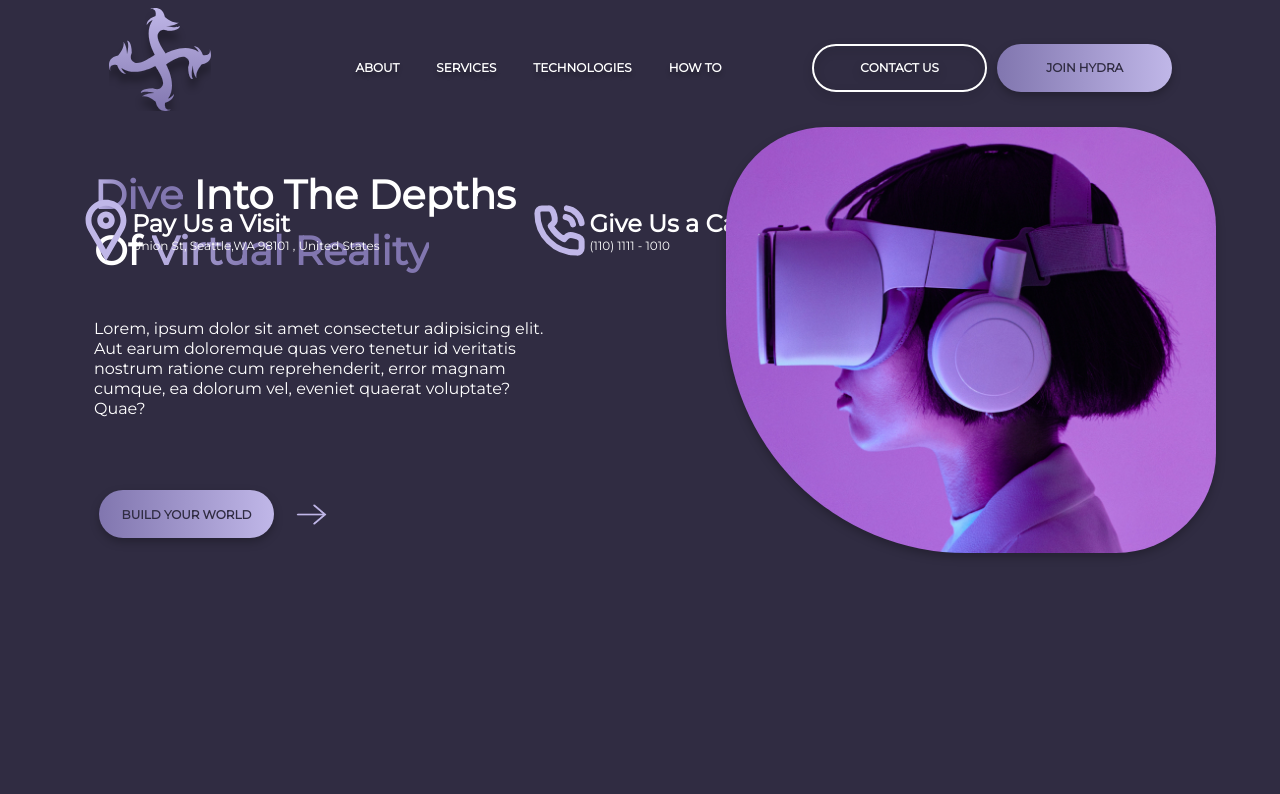
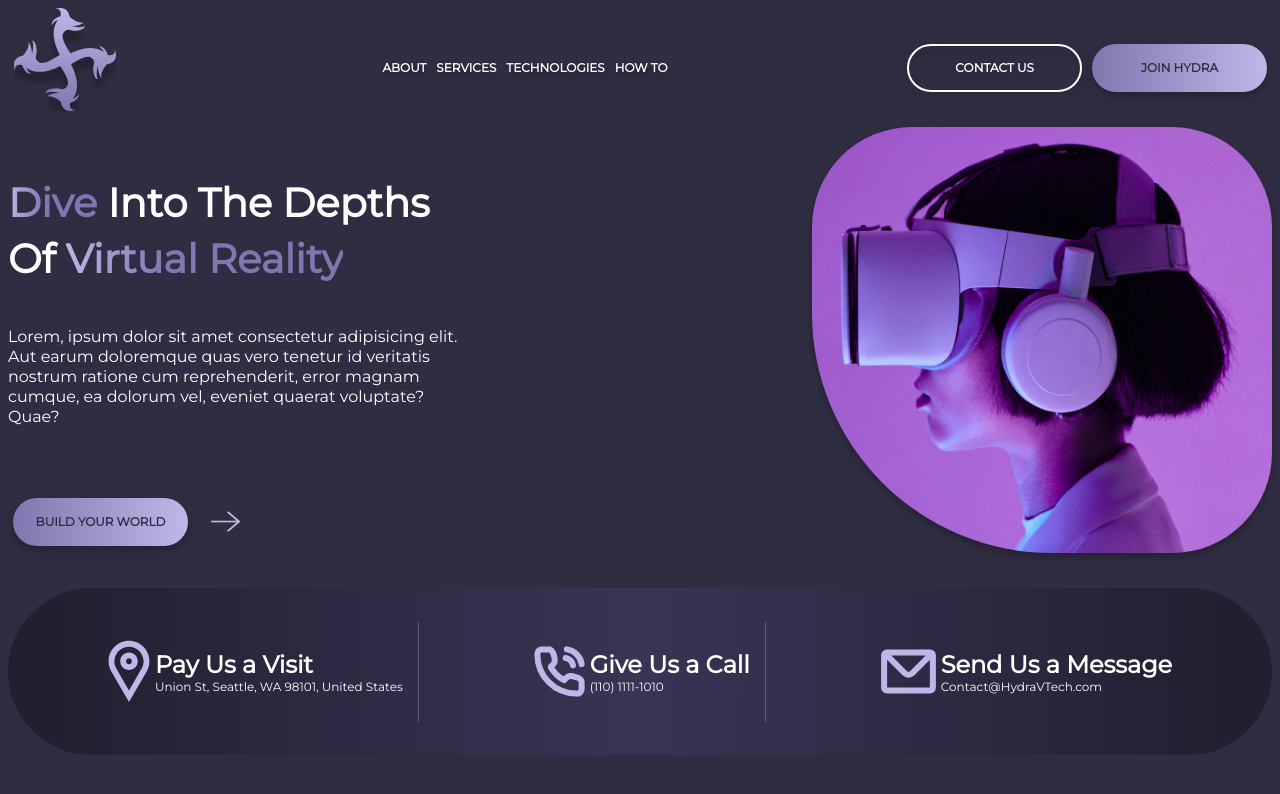
Before and after one commit to vardanyanmary/hydra-landing-page, a React (Create React App) app: page / in a window 1280 px wide. Shown: the top 794 px of the page. Built offline with nearby package versions, Linux system fonts and the light colour scheme; some icons are missing.

Commit message:
Header , Main , constants , variables

```diff
--- a/src/components/Header/Header.module.scss
+++ b/src/components/Header/Header.module.scss
@@ -1,6 +1,5 @@
 .Header {
-    width: 85%;
-    margin: 10px;
+    max-width: 1272px;
     display: flex;
     justify-content: space-between;
     align-items: center;
@@ -14,7 +13,6 @@
     align-items: center;
 }
 
-/* Media query for iPad devices */
 @media (min-width: 481px) and (max-width: 1024px) {
     .icons {
         flex-direction: column;
--- a/src/components/Main/Main.module.scss
+++ b/src/components/Main/Main.module.scss
@@ -1,18 +1,20 @@
-.Main {
+.main {
     font-family: var(--font-family-main);
+    max-width: 1272px;
+    margin: 0 auto;
 }
 
 .article {
-    min-width: 1024px;
+    width: 100%;
     display: flex;
-    justify-content: space-around;
+    justify-content: space-between;
     align-items: center;
     flex-direction: row;
     font-family: 'Montserrat';
 }
 
 .img {
-    width: 490px;
+    width: 100%;
     height: 426px;
     filter: var(--drop-shadow);
     border-radius: var(--border-radius);
@@ -25,7 +27,6 @@
 
 .sections {
     width: 460px;
-    height: 72px;
     font-style: normal;
     font-weight: var(--font-weight-s);
     font-size: var(--font-size-l);
@@ -60,13 +61,24 @@
 }
 
 .PGC {
+    height: 167px;
     display: flex;
-    justify-content: space-around;
+    justify-content: space-evenly;
+    margin-top: 30px;
+    background: var(--bg-radial-gradient);
+    box-shadow: var(--bg-shadow);
+    border-radius: 90px;
+}
+
+.lines {
+    width: 1px;
+    background-color: rgba(192, 183, 232, 0.33);
+    height: 100px;
+    margin: 15px;
 }
 
 .payGive {
     display: flex;
-    justify-content: flex-start;
     align-items: center;
 
     .Texts {
--- a/src/components/Main/Main.tsx
+++ b/src/components/Main/Main.tsx
@@ -3,33 +3,31 @@ import michelangelo from "../../shared/assets/pexels-michelangelo-buonarroti-872
 import rectangle from "../../shared/assets/Rectangle 4.svg";
 import Button from "../../shared/ui/Button/Button";
 import arrow from "../../shared/assets/arrow-small-right.png";
-import location from "../../shared/assets/Combined-Shape.svg";
-import shape from "../../shared/assets/shape.svg";
-import shape1 from "../../shared/assets/shape1.svg";
+import { contactData } from "../../shared/constants/contactData";
 
 const Main = () => {
   return (
-    <main className={cls.Main}>
+    <main className={cls.main}>
       <article className={cls.article}>
         <section className={cls.sections}>
-          <div>
           <p className={cls.dive}>
             <span className={cls.span}> Dive </span> Into The Depths Of{" "}
             <span className={cls.span}> Virtual Reality </span>
           </p>
           <p>
-              Lorem, ipsum dolor sit amet consectetur adipisicing elit. Aut
-              earum doloremque quas vero tenetur id veritatis nostrum ratione
-              cum reprehenderit, error magnam cumque, ea dolorum vel, eveniet
-              quaerat voluptate? Quae?
+            Lorem, ipsum dolor sit amet consectetur adipisicing elit. Aut earum
+            doloremque quas vero tenetur id veritatis nostrum ratione cum
+            reprehenderit, error magnam cumque, ea dolorum vel, eveniet quaerat
+            voluptate? Quae?
           </p>
-          </div>
+
           <div className={cls.btnArr}>
             <Button state="Primary" type="button">
               BUILD YOUR WORLD
             </Button>
             <img src={arrow} alt="img" className={cls.arrow} />
           </div>
+
         </section>
 
         <section className={cls.sections}>
@@ -39,33 +37,16 @@ const Main = () => {
       </article>
 
       <article className={cls.PGC}>
-        <section className={cls.payGive}>
-          <img src={location} alt="locate" />
+        {contactData.map((data, index) => (
+          <section className={cls.payGive} key={index}>
+            <img src={data.icon} alt="locate" />
             <div className={cls.Texts}>
-            <p className={cls.TextsP1}>Pay Us a Visit</p>
-            <p className={cls.TextsP2}>
-              Union St, Seattle,WA 98101 , United States
-            </p>
+              <p className={cls.TextsP1}>{data.title}</p>
+              <p className={cls.TextsP2}>{data.description}</p>
             </div>
+            {index !== contactData.length - 1 && <div className={cls.lines}></div>}
           </section>
-        <section className={cls.payGive}>
-          <img src={shape} alt="locate" />
-          <div className={cls.Texts}>
-            <p className={cls.TextsP1}>Give Us a Call</p>
-            <p className={cls.TextsP2}>
-              (110) 1111 - 1010
-            </p>
-          </div>
-        </section>
-        <section className={cls.payGive}>
-          <img src={shape1} alt="locate" />
-          <div className={cls.Texts}>
-            <p className={cls.TextsP1}>Send Us a Message</p>
-            <p className={cls.TextsP2}>
-              Contact@HydraVTech.com
-            </p>
-          </div>
-        </section>
+        ))}
       </article>
     </main>
   );
--- a/src/components/Navbar/Navbar.module.scss
+++ b/src/components/Navbar/Navbar.module.scss
@@ -1,6 +1,4 @@
 .Navbar {
-    padding: 5px 10px;
-    margin: 5px;
     display: flex;
     justify-content: space-evenly;
     flex-direction: row;
@@ -13,7 +11,7 @@
         color: var(--color-linear-white);
         text-shadow: var(--text-shadow);
         text-decoration: none;
-        margin-left: 37px;
+        margin-left: 10px;
     }
 }
 
--- /dev/null
+++ b/src/shared/constants/contactData.ts
@@ -0,0 +1,21 @@
+import location from "../../shared/assets/Combined-Shape.svg";
+import shape from "../../shared/assets/shape.svg";
+import shape1 from "../../shared/assets/shape1.svg";
+
+export const contactData = [
+    {
+      icon: location,
+      title: "Pay Us a Visit",
+      description: "Union St, Seattle, WA 98101, United States",
+    },
+    {
+      icon: shape,
+      title: "Give Us a Call",
+      description: "(110) 1111-1010",
+    },
+    {
+      icon: shape1,
+      title: "Send Us a Message",
+      description: "Contact@HydraVTech.com",
+    },
+  ];
--- a/src/styles/variables/global.scss
+++ b/src/styles/variables/global.scss
@@ -25,12 +25,13 @@
 
   --button-bg-gradient : linear-gradient(90deg, #8176AF 0%, #C0B7E8 100%) ;
   --text-color-gradient: linear-gradient(91.57deg, #C0B7E8 -1.02%, #8176AF 36.25%);
-
+  --bg-radial-gradient : radial-gradient(50% 2900.76% at 50% 53.89%, rgba(58, 52, 86, 0.95) 0%, #211E2E 100%);
 
   //? ============== SHADOW ==============
 
   --drop-shadow: drop-shadow(0px 4px 4px rgba(0, 0, 0, 0.25));
   --text-shadow: 0px 4px 4px rgba(0, 0, 0, 0.25);
+  --bg-shadow: 0px 4px 4px rgba(192, 183, 232, 0.01);
 
   //? ============== BORDER RADIUS ==============
 
```
Lines whose indentation alone changed are shown as unchanged.
